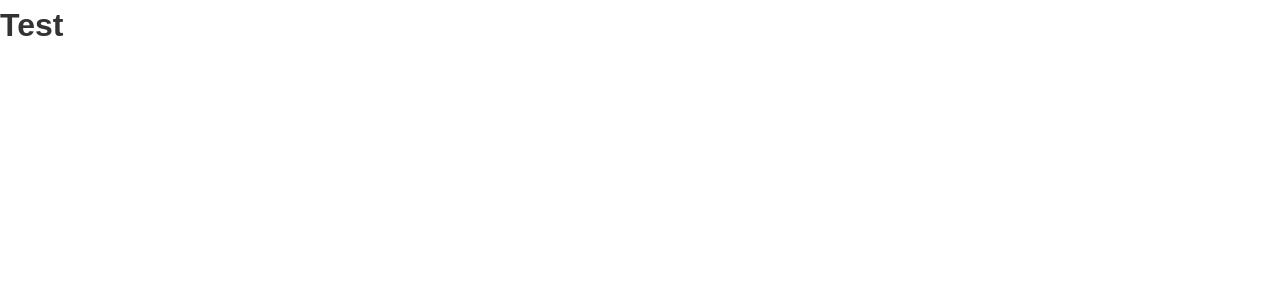
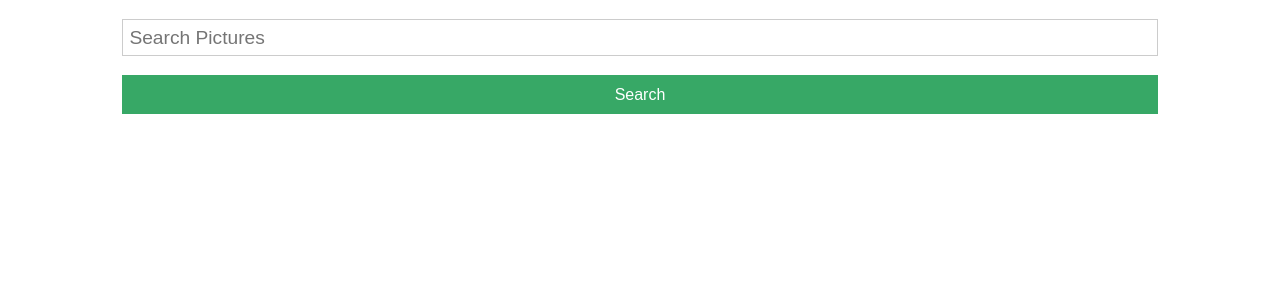
Before and after one commit to niszeto/appstem_web_prototype, a React (Create React App) app: page / in a window 1280 px wide. Shown: the top 300 px of the page. Built offline with nearby package versions, Linux system fonts and the light colour scheme.

Commit message:
search bar component created

```diff
--- a/src/App.css
+++ b/src/App.css
@@ -11,3 +11,10 @@ body {
   background-color: #fff;
   color: #333;
 }
+
+.container {
+  max-width: 1100px;
+  margin: auto;
+  overflow: hidden;
+  padding: 0 2rem;
+}
--- a/src/App.js
+++ b/src/App.js
@@ -1,10 +1,11 @@
 import React from "react";
 import "./App.css";
+import Home from "./pages/Home";
 
 function App() {
   return (
     <div className="App">
-      <h1>Test</h1>
+      <Home />
     </div>
   );
 }
--- /dev/null
+++ b/src/components/Search.js
@@ -0,0 +1,32 @@
+import React, { useState } from "react";
+import styles from "./Search.module.css";
+
+const Search = props => {
+  const [searchText, setSearchText] = useState("");
+
+  const onSearchTextChange = event => {
+    setSearchText(event.target.value);
+  };
+
+  const search = event => {
+    event.preventDefault();
+    console.log(searchText);
+  };
+
+  return (
+    <form onSubmit={search}>
+      <input
+        type="text"
+        name="text"
+        placeholder="Search Pictures"
+        text={searchText}
+        onChange={onSearchTextChange}
+        className={styles.searchBar}
+      />
+
+      <input type="submit" value="Search" className={styles.searchButton} />
+    </form>
+  );
+};
+
+export default Search;
--- /dev/null
+++ b/src/components/Search.module.css
@@ -0,0 +1,21 @@
+.searchBar {
+  display: block;
+  width: 100%;
+  margin: 1.2rem 0;
+  padding: 0.4rem;
+  font-size: 1.2rem;
+  border: 1px solid #ccc;
+}
+
+.searchButton{
+  display: block;
+  width: 100%;
+  font: inherit;
+  background: #37A866;
+  color: #FFFFFF;
+  padding: 0.4rem 1.3rem;
+  border: none;
+  cursor: pointer;
+  margin-right: 0.5rem;
+  outline: none;
+}
--- /dev/null
+++ b/src/pages/Home.js
@@ -0,0 +1,12 @@
+import React from "react";
+import Search from "../components/Search";
+
+const Home = props => {
+  return (
+    <div className="container">
+      <Search />
+    </div>
+  );
+};
+
+export default Home;
```
